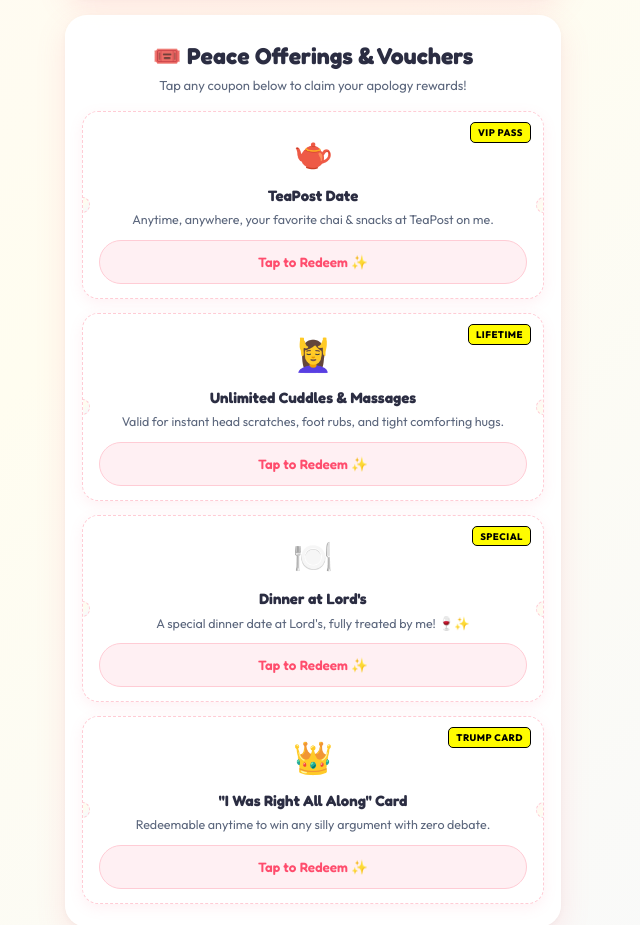
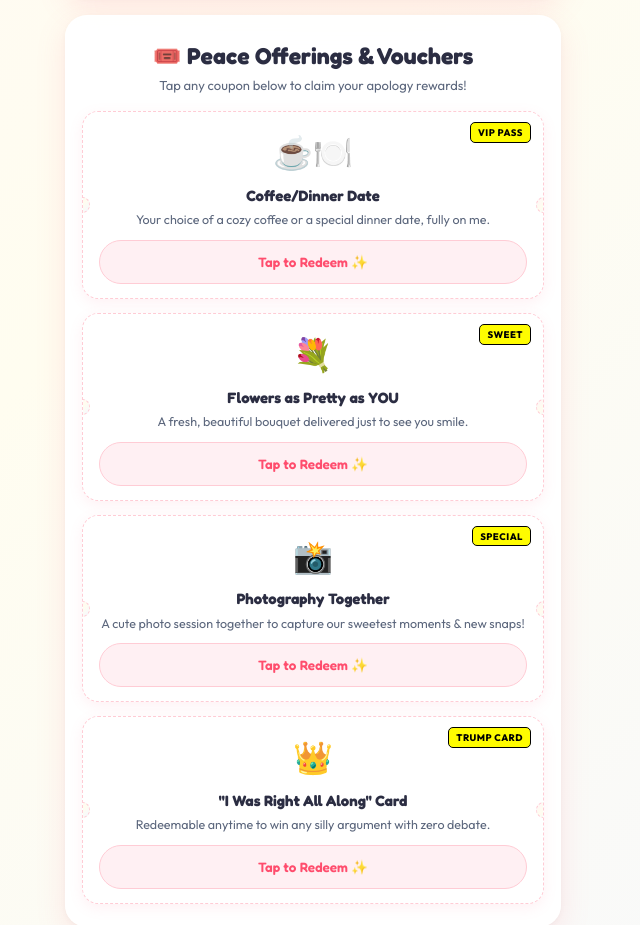
Before and after one commit to 489R5N/im-sorry, a plain HTML site: page index.html in a window 1280 px wide. Shown: the part 1289-2214 px from the top of the page, without its empty margins (327-967 px from the left). Drawn offline with nearby package versions, Linux system fonts and the light colour scheme.

Commit message:
Sync new coupons: Coffee/Dinner Date, Flowers, Photography, Trump card

```diff
--- a/index.html
+++ b/index.html
@@ -189,19 +189,19 @@
           <div class="ticket-notch notch-left"></div>
           <div class="ticket-notch notch-right"></div>
           <div class="coupon-badge">VIP PASS</div>
-          <div class="coupon-icon">🫖</div>
-          <h3>TeaPost Date</h3>
-          <p>Anytime, anywhere, your favorite chai & snacks at TeaPost on me.</p>
+          <div class="coupon-icon">☕🍽️</div>
+          <h3>Coffee/Dinner Date</h3>
+          <p>Your choice of a cozy coffee or a special dinner date, fully on me.</p>
           <button class="claim-btn">Tap to Redeem ✨</button>
         </div>
 
         <div class="coupon-item" data-claimed="false">
           <div class="ticket-notch notch-left"></div>
           <div class="ticket-notch notch-right"></div>
-          <div class="coupon-badge">LIFETIME</div>
-          <div class="coupon-icon">💆‍♀️</div>
-          <h3>Unlimited Cuddles & Massages</h3>
-          <p>Valid for instant head scratches, foot rubs, and tight comforting hugs.</p>
+          <div class="coupon-badge">SWEET</div>
+          <div class="coupon-icon">💐</div>
+          <h3>Flowers as Pretty as YOU</h3>
+          <p>A fresh, beautiful bouquet delivered just to see you smile.</p>
           <button class="claim-btn">Tap to Redeem ✨</button>
         </div>
 
@@ -209,9 +209,9 @@
           <div class="ticket-notch notch-left"></div>
           <div class="ticket-notch notch-right"></div>
           <div class="coupon-badge">SPECIAL</div>
-          <div class="coupon-icon">🍽️</div>
-          <h3>Dinner at Lord's</h3>
-          <p>A special dinner date at Lord's, fully treated by me! 🍷✨</p>
+          <div class="coupon-icon">📸</div>
+          <h3>Photography Together</h3>
+          <p>A cute photo session together to capture our sweetest moments & new snaps!</p>
           <button class="claim-btn">Tap to Redeem ✨</button>
         </div>
 
```
Also changed, not shown: 1 other file.
